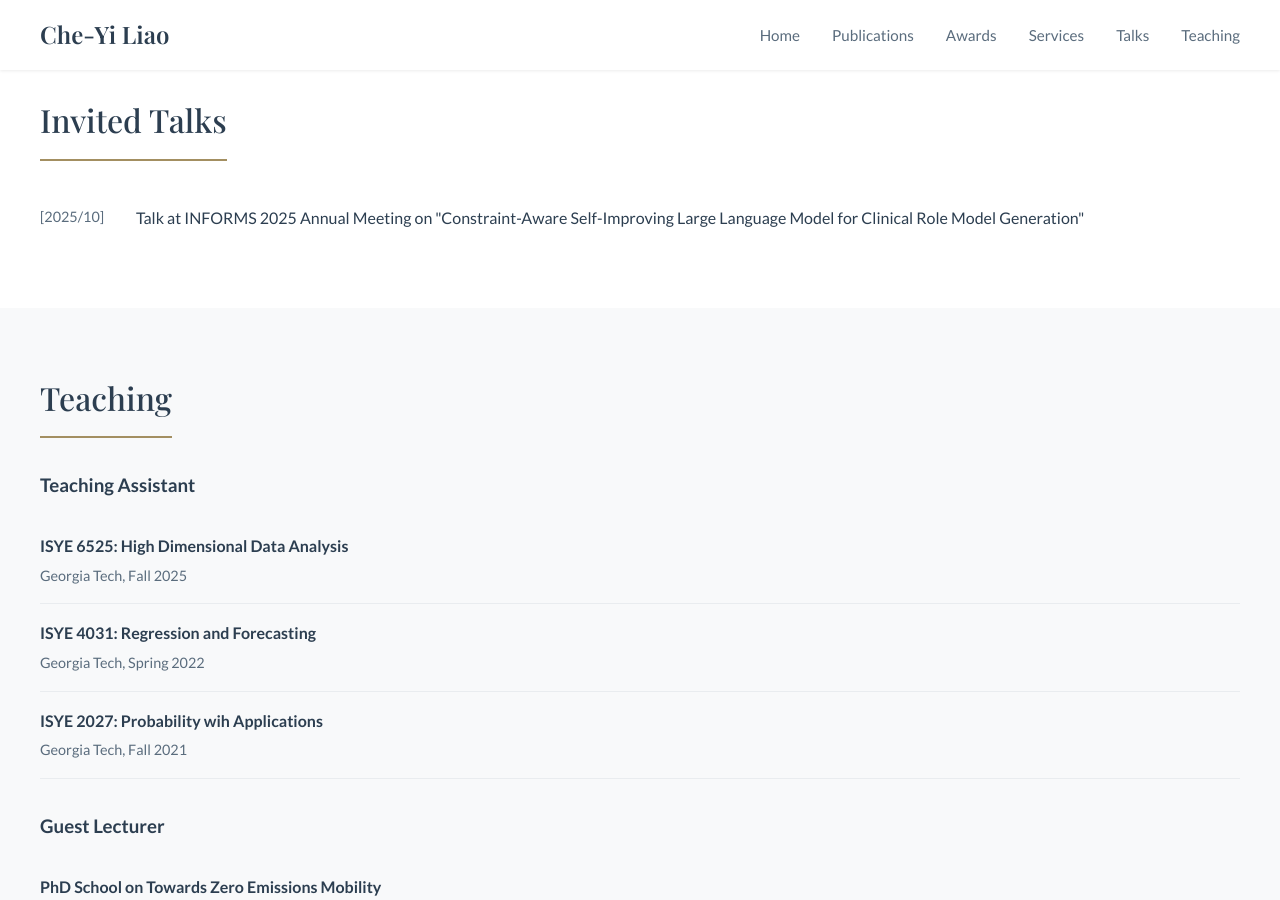
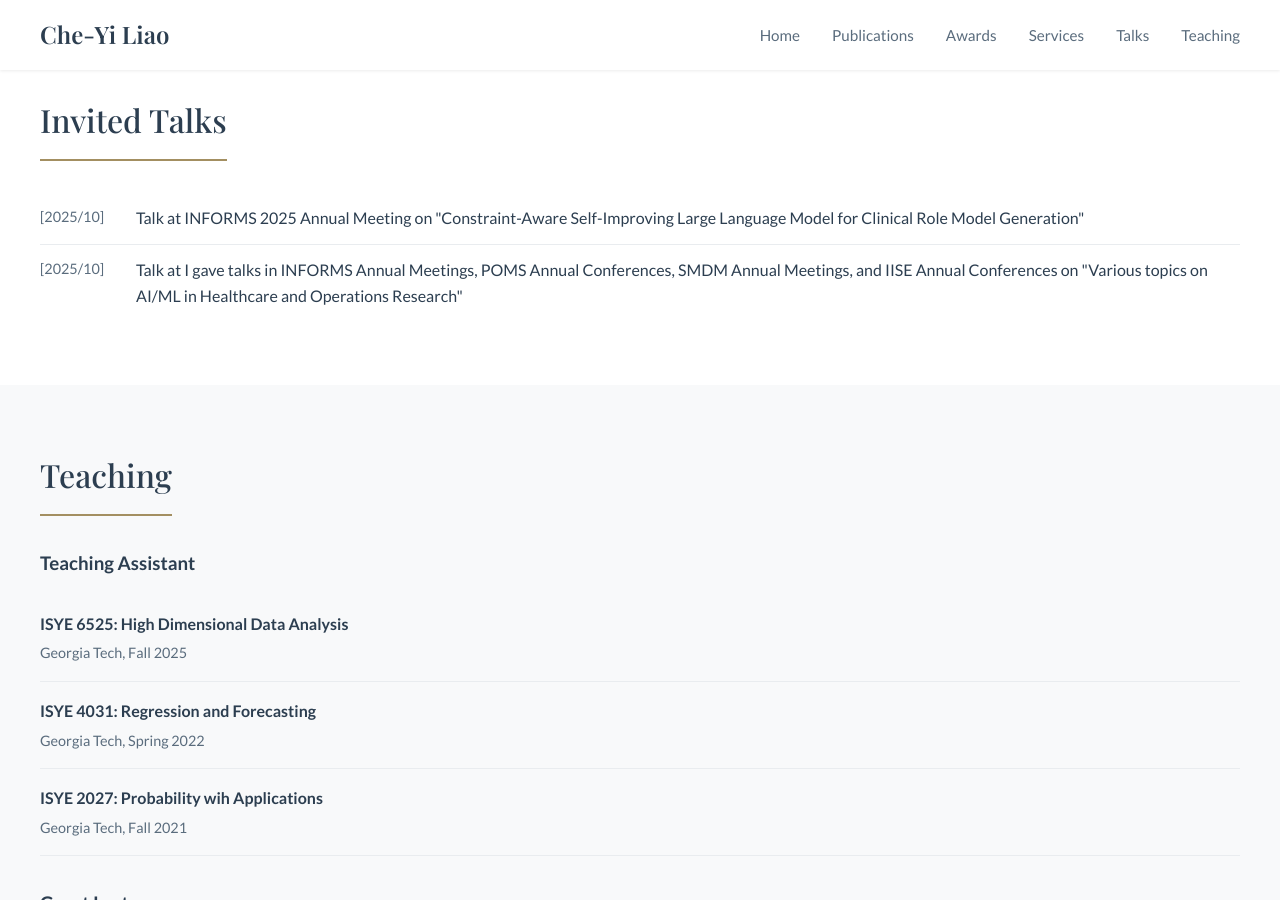
Before and after one commit to CheYiLiao/CheYiLiao.github.io, a Jekyll site: the page built from index.html, in a window 1280 px wide and 900 px high, scrolled down 5106 px. Built offline with Jekyll 4.4.1, drawn with Linux system fonts in a browser that asks for light colours.

Commit message:
add other talks

```diff
--- a/_data/talks.yml
+++ b/_data/talks.yml
@@ -4,31 +4,9 @@
 - date: "2025/10"
   type: "Talk"
   venue: "INFORMS 2025 Annual Meeting"
-  # venue_url: "https://stanford.edu"
   title: "Constraint-Aware Self-Improving Large Language Model for Clinical Role Model Generation"
 
-# - date: "2025/04"
-#   type: "Keynote"
-#   venue: "Conference on AI"
-#   venue_url: "https://conference.org"
-#   title: "Advances in Your Research Area"
-#   slides: "/assets/slides/keynote-2025.pdf"
-
-# - date: "2025/02"
-#   type: "Tutorial"
-#   venue: "AAAI 2025"
-#   venue_url: "https://aaai.org"
-#   title: "Introduction to Your Topic"
-#   slides: "/assets/slides/tutorial-aaai.pdf"
-#   video: "https://youtube.com/watch?v=xxx"
-
-# - date: "2024/11"
-#   type: "Talk"
-#   venue: "Google Research"
-#   title: "Industry Talk on Applied ML"
-
-# - date: "2024/09"
-#   type: "Guest Lecture"
-#   venue: "MIT CSAIL"
-#   venue_url: "https://csail.mit.edu"
-#   title: "Research Methods in AI"
+- date: "2025/10"
+  type: "Talk"
+  venue: "I gave talks in INFORMS Annual Meetings, POMS Annual Conferences, SMDM Annual Meetings, and IISE Annual Conferences"
+  title: "Various topics on AI/ML in Healthcare and Operations Research"
```
